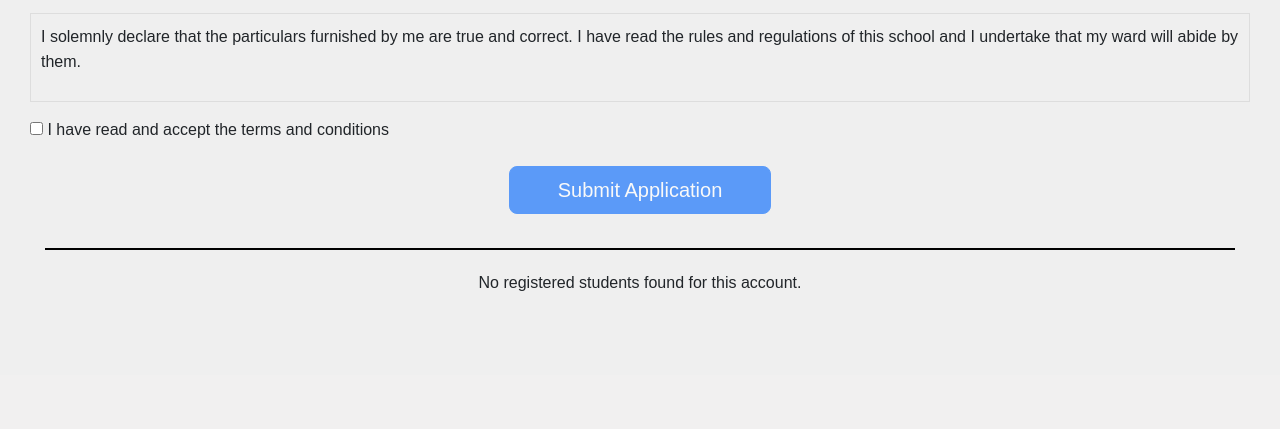
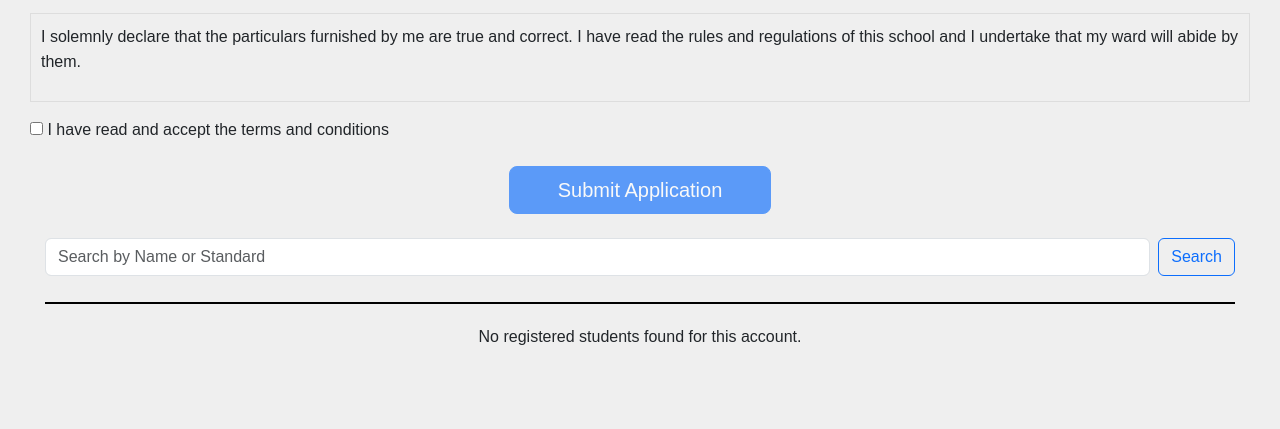
Before and after one commit to muhdashique/school_admission, a Django app: page /forms/ in a window 1280 px wide. Shown: the part 2806-3235 px from the top of the page. Before the commit the page ends 3097 px from the top, so only its background shows below. Run offline with Django 4.2, Linux system fonts and the light colour scheme; data that the repository does not hold is empty.

Commit message:
Second Commit

```diff
--- a/admitionapp/templates/form.html
+++ b/admitionapp/templates/form.html
@@ -645,6 +645,38 @@
 </script>
         </form>
 
+
+
+
+
+        <div class="container mt-3">
+            <div class="row mb-3">
+                <div class="col-12">
+                    <form action="{% url 'forms' %}" method="GET" class="d-flex">
+                        <input class="form-control me-2" type="search"
+                               placeholder="Search by Name or Standard"
+                               aria-label="Search"
+                               name="query"
+                               value="{{ search_query }}">
+                        <button class="btn btn-outline-primary" type="submit">
+                            <i class="fas fa-search"></i> Search
+                        </button>
+                    </form>
+                </div>
+            </div>
+
+            {% if search_query %}
+            <div class="alert alert-info d-flex justify-content-between align-items-center">
+                <span>
+                    Search results for: <strong>"{{ search_query }}"</strong>
+                    ({{ students.count }} result{{ students.count|pluralize }})
+                </span>
+                <a href="{% url 'forms' %}" class="btn btn-sm btn-secondary">
+                    <i class="fas fa-times-circle"></i> Clear Search
+                </a>
+            </div>
+            {% endif %}
+        </div>
         <!-- Display registered students section -->
         <div class="container">
             <!-- Display logged in number -->
@@ -671,6 +703,7 @@
                             <th>Address</th>
                             <th>Nationality</th>
                             <th>Mobile</th>
+                            <th>Aadhar Number</th>
                             <th>Mother Tongue</th>
                             <th>Religion</th>
                             <th>Caste</th>
@@ -712,6 +745,7 @@
                             <td>{{ student.address }}</td>
                             <td>{{ student.nationality }}</td>
                             <td>{{ student.mobile }}</td>
+                            <td>{{ student.aadhar_number }}</td>
                             <td>{{ student.mother_tongue }}</td>
                             <td>{{ student.religion }}</td>
                             <td>{{ student.caste }}</td>
--- a/admitionapp/templates/index.html
+++ b/admitionapp/templates/index.html
@@ -13,7 +13,7 @@
             height: 100vh;
             text-align: center;
             font-family: Arial, sans-serif;
-            background-color: #f4f4f4;
+            background-color: #abc9d7;
             margin-bottom: 100px;
         }
         .logo {
--- a/admitionapp/urls.py
+++ b/admitionapp/urls.py
@@ -21,4 +21,5 @@ urlpatterns = [
     path('standards/edit/<int:standard_id>/', views.edit_standard, name='edit_standard'),
     path('standards/delete/<int:standard_id>/', views.delete_standard, name='delete_standard'),
     path('check-auth/', views.check_auth, name='check_auth'),
+    path('search-students/', views.search_students, name='search_students'),
 ]
--- a/admitionapp/views.py
+++ b/admitionapp/views.py
@@ -6,6 +6,7 @@ from django.contrib.auth.decorators import login_required, user_passes_test
 from .models import User, Student, Parent, SchoolInfo, Standard
 from .forms import MobileNumberForm, StudentForm, ParentForm, SchoolInfoForm, StandardForm
 from .otp_service import send_otp, verify_otp
+from django.db.models import Q
 import logging
 import json
 import re
@@ -43,23 +44,32 @@ def mobile_login(request):
 def forms(request):
     registered_number = request.session.get('registered_number', None)
 
-    students = None
-    if registered_number:
+    # Get the search query from the request
+    search_query = request.GET.get('query', '').strip()
 
-        students = Student.objects.filter(mobile=registered_number)
+    # Base queryset for students
+    students = Student.objects.filter(mobile=registered_number)
+
+    # If there's a search query, filter the students
+    if search_query:
+        students = students.filter(
+            Q(name__icontains=search_query) |  # Search by name
+            Q(standard__name__icontains=search_query)  # Search by standard
+        )
 
     student_form = StudentForm(initial={'mobile': registered_number})
     parent_form = ParentForm()
     school = SchoolInfo.objects.first()
+
     return render(request, 'form.html', {
         'student_form': student_form,
         'parent_form': parent_form,
         'students': students,
         'registered_number': registered_number,
         'title': 'Student Admission Form',
-        'school': school
+        'school': school,
+        'search_query': search_query
     })
-
 
 
 
@@ -384,6 +394,10 @@ def admin_logout(request):
 def school_header(request):
     school = SchoolInfo.objects.first()
     return render(request, 'form.html', {'school': school})
+
+
+
+
 @login_required
 def add_school_info(request):
     school = SchoolInfo.objects.first()
@@ -487,3 +501,33 @@ def check_auth(request):
         'authenticated': request.user.is_authenticated
     })
 # middleware
+
+
+
+
+# search bar on admin panel
+
+@login_required
+def search_students(request):
+    """View to search students based on mobile, name, or standard"""
+    query = request.GET.get('query', '').strip()
+
+    # Base queryset with select_related for parent to reduce database queries
+    students = Student.objects.select_related('parent')
+
+    if query:
+        # Search across multiple fields
+        students = students.filter(
+            Q(mobile__icontains=query) |  # Search by mobile
+            Q(name__icontains=query) |    # Search by name
+            Q(standard__name__icontains=query)  # Search by standard
+        )
+
+    school = SchoolInfo.objects.first()
+
+    return render(request, 'adminpanel.html', {
+        'students': students,
+        'title': 'Student Search Results',
+        'school': school,
+        'search_query': query
+    })
```
Also changed, not shown: admitionapp/templates/adminpanel.html (+33 -0 lines), admitionproject/settings.py (+21 -5 lines).
